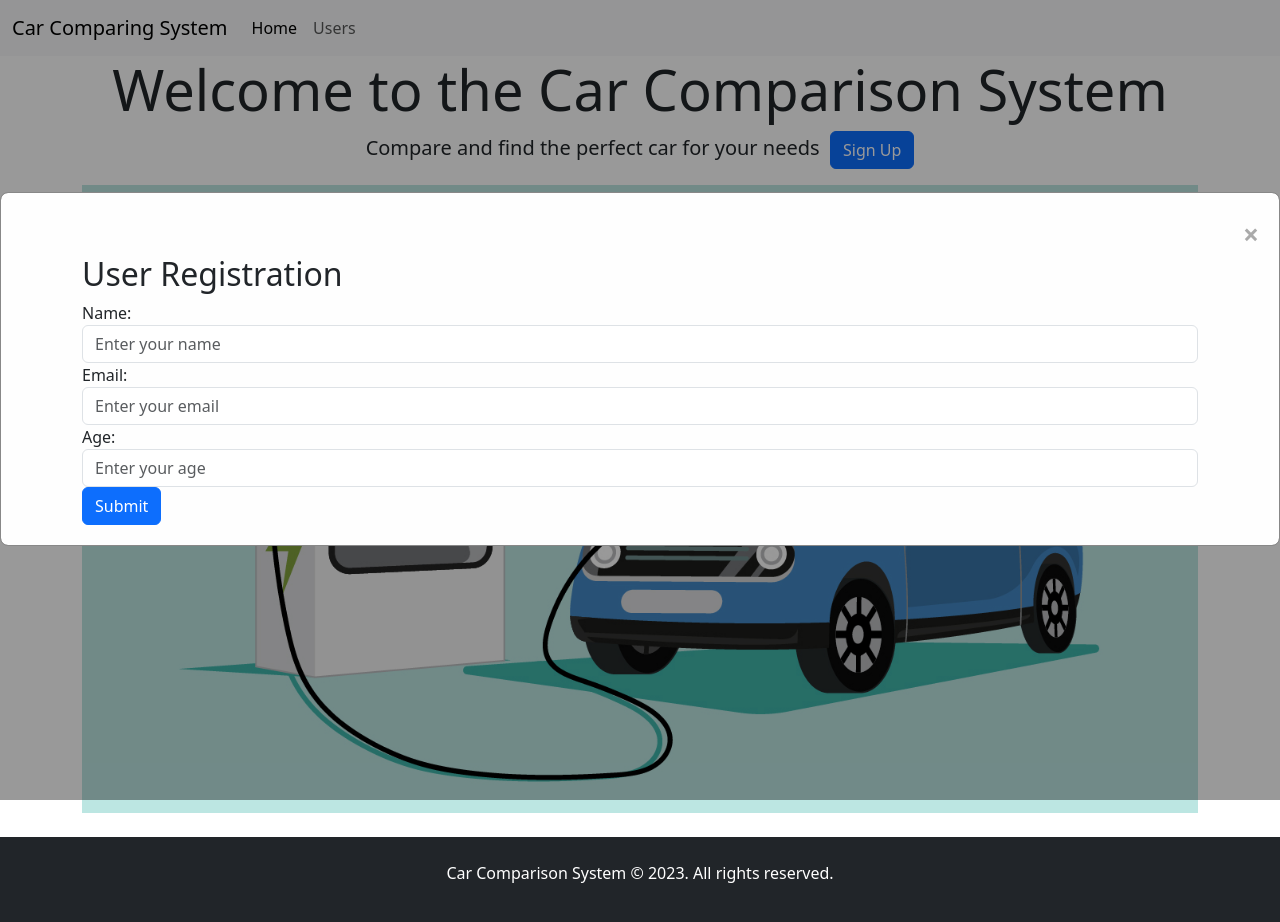
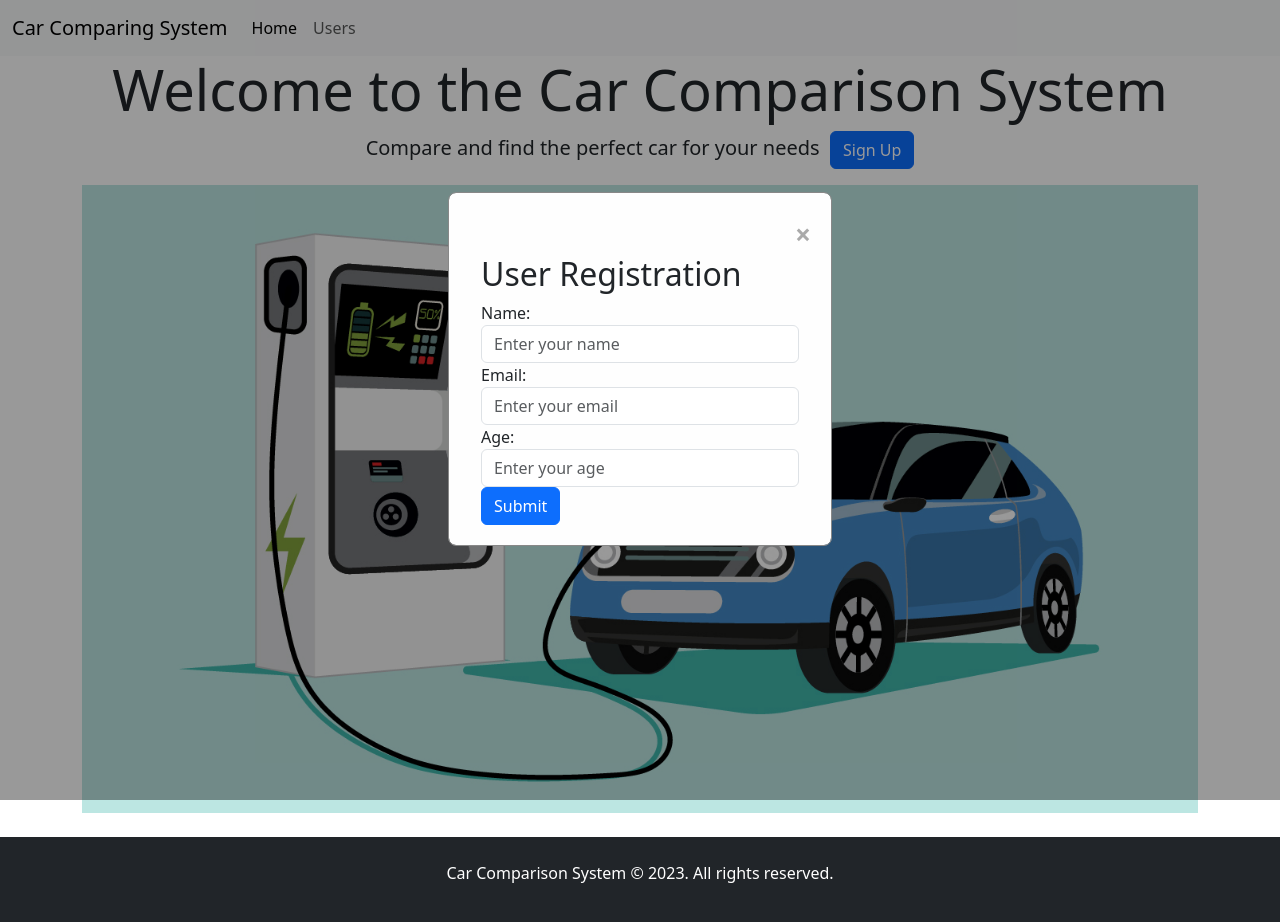
Before and after one commit to HoneyGoldman/CarsRegistrationForm, a plain HTML site: page index.html in a window 1280 px wide. Both pictures are taken after a click on the link "Sign Up". Drawn offline with nearby package versions, Linux system fonts and the light colour scheme.

Commit message:
fixed modal width

```diff
--- a/style.css
+++ b/style.css
@@ -20,7 +20,7 @@
     margin: 15% auto;
     padding: 20px;
     border: 1px solid #888;
-    width: 30;
+    width: 30%;
   }
 
   .close {
```
